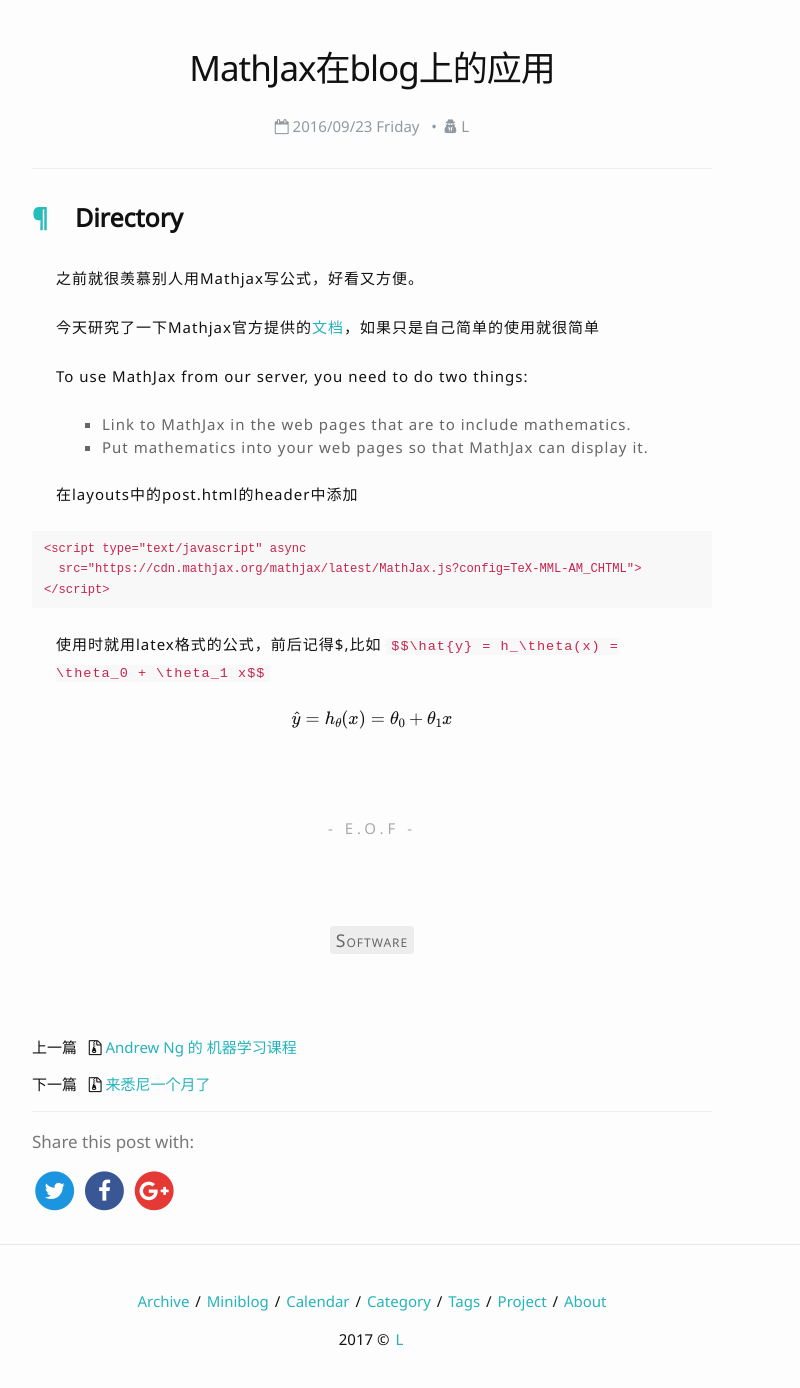
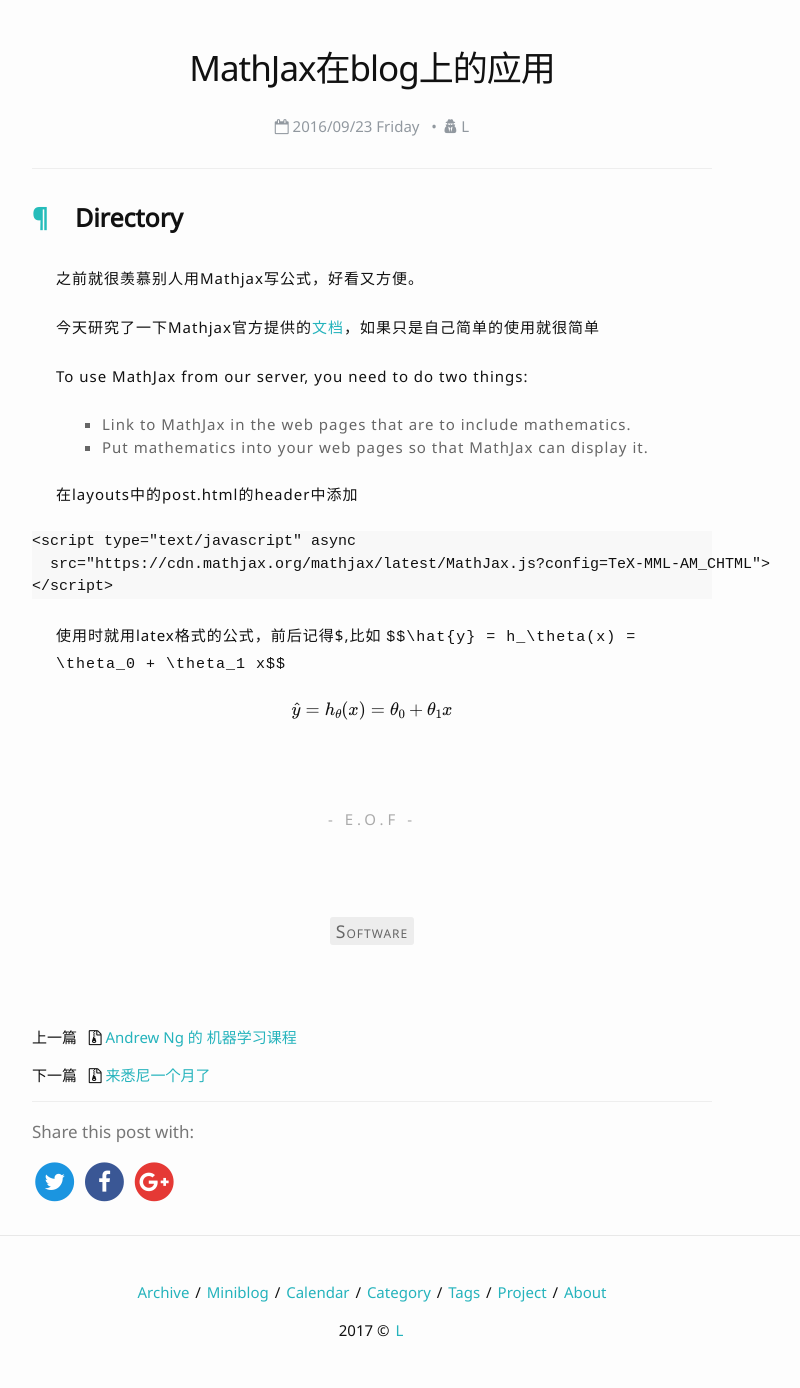
Before and after one commit to liuyanfight/liuyanfight.github.io, a Jekyll site: the page built from _posts/2016-09-23-MathJax.md, in a window 1280 px wide. Shown: the whole page, without its empty margins (268-1068 px from the left). Built offline with Jekyll 4.4.1, drawn with Linux system fonts in a browser that asks for light colours; nearby versions of some CDN libraries; formulas are drawn with MathJax 3; comment, search, counter and statistics services are not loaded.

Commit message:
modify code highlight

```diff
--- a/_sass/_base.scss
+++ b/_sass/_base.scss
@@ -179,33 +179,7 @@ hr {
 /**
  * Code formatting
  */
-pre,
-code {
-    // font-size: 15px;
-    // border: 1px solid #f8f8f8;
-    border-radius: 3px;
-    // background-color: #f8f8f8;
-    // color: #27badf;
-    padding: 2px 4px;
-    font-size: 90%;
-    color: #c7254e;
-    background-color: #f8f8f8;
-}
 
-code {
-    padding: 1px 5px;
-}
-
-pre {
-    padding: 8px 12px;
-    overflow-x: auto;
-
-    > code {
-        border: 0;
-        padding-right: 0;
-        padding-left: 0;
-    }
-}
 
 
 /**
--- a/about.html
+++ b/about.html
@@ -9,6 +9,7 @@ permalink: /about/
 <p>A Simple Blog. </p>
 	<p><ul class="about-list">
 		<li><i class="fa fa-modx"></i> Total <span id="busuanzi_value_site_pv"><i class="fa fa-spinner fa-pulse"></i></span> Hits and <span id="busuanzi_value_site_uv"><i class="fa fa-spinner fa-pulse"></i></span> Visitors</li>
+		<li><a href="https://www.webpagefx.com/tools/emoji-cheat-sheet/">Github Emoji</a></li>
 	</ul></p>
 
 <h2>About me</h2>
```
